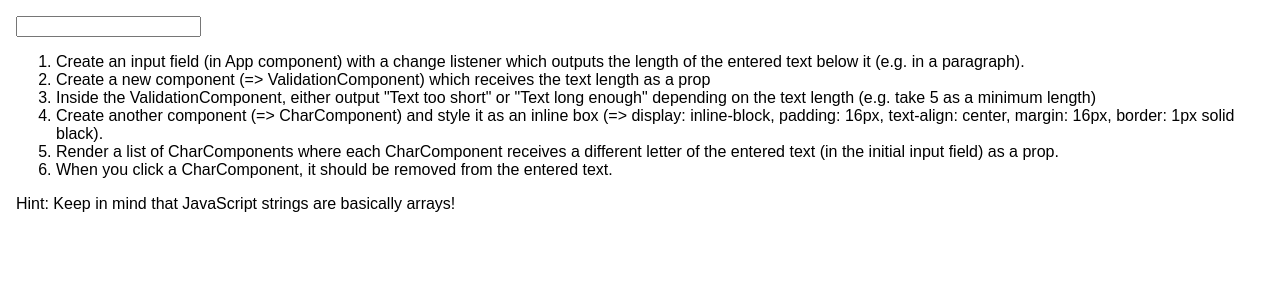
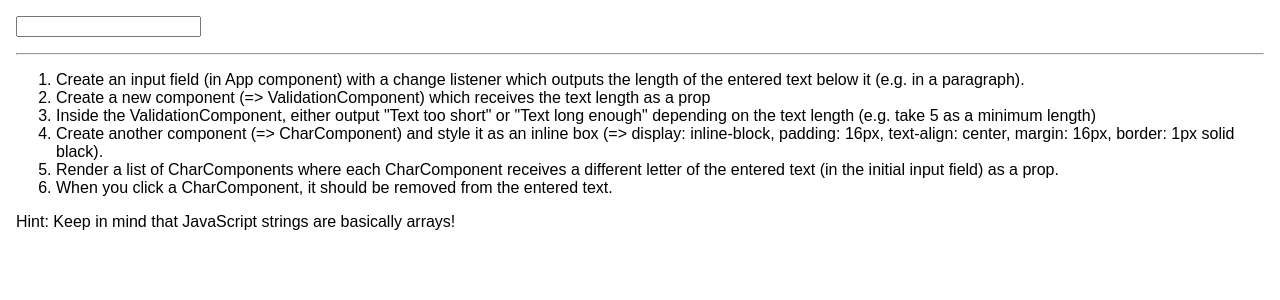
Before and after one commit to saryjamie/lists-conditionals-react, a React (Create React App) app: page / in a window 1280 px wide. Shown: the top 300 px of the page. Built offline with nearby package versions, Linux system fonts and the light colour scheme.

Commit message:
adding conditional statement passing props for validation

```diff
--- a/src/App.js
+++ b/src/App.js
@@ -1,5 +1,6 @@
 import React, { Component } from "react";
 import "./App.css";
+import Validation from "./Validation/Validation";
 
 class App extends Component {
   state = {
@@ -19,6 +20,8 @@ class App extends Component {
           value={this.state.userInput}
         ></input>
         <p>{this.state.userInput}</p>
+
+        <hr />
         <ol>
           <li>
             Create an input field (in App component) with a change listener
```
